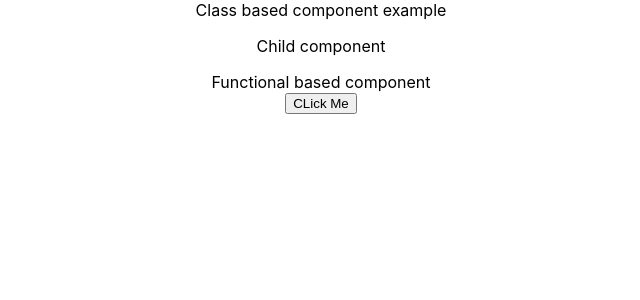
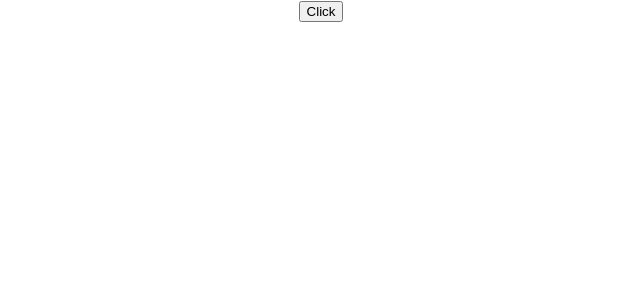
Before and after one commit to wahid-shuvo/udemy-course, a React (Create React App) app: page / in a window 1280 px wide. Shown: the top 300 px of the page, without its empty margins (319-959 px from the left). Built offline with nearby package versions, Linux system fonts and the light colour scheme.

Commit message:
Implemented setState Example

```diff
--- a/src/App.js
+++ b/src/App.js
@@ -1,13 +1,13 @@
 import logo from './logo.svg';
 import './App.css';
 import ClassBasedComponents from './components/ClassBasedComponent';
-import FunctionalBasedComponent from './components/FunctionalBasedComponent';
+//import FunctionalBasedComponent from './components/FunctionalBasedComponent';
 
 function App() {
   return (
     <div className="App">
      < ClassBasedComponents/>
-      <FunctionalBasedComponent/>
+      {/*<FunctionalBasedComponent/>*/}
     </div>
   );
 }
--- a/src/components/ClassBasedComponent.jsx
+++ b/src/components/ClassBasedComponent.jsx
@@ -2,8 +2,26 @@ import React, { Component } from 'react';
 
 
 class ClassBasedComponent extends Component {
+  state={
+    //write all state properties inside of this
+    count:0 //initial value of count
+  }
+  handleClick=()=>{
+    const {count}=this.state;
+    this.setState({
+      count: count+1
+    },()=>{
+      console.log(this.state)
+    })
+  }
   render() {
-    return (<div>Class based component example</div>);
+    console.log(this.state)
+    return (<div>
+      <button onClick={this.handleClick}>Click</button>
+      {
+        this.state.count==5 && "count is 5"
+      }
+    </div>);
   }
 };
 export default ClassBasedComponent;
```
